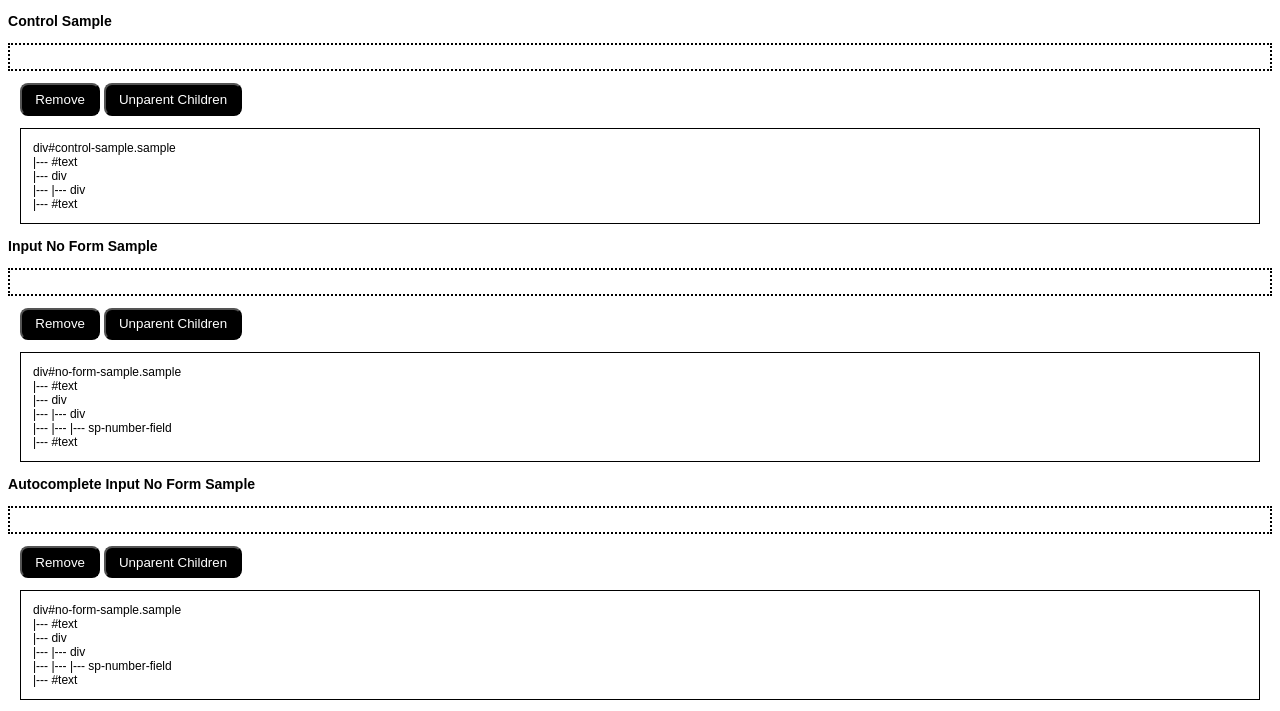
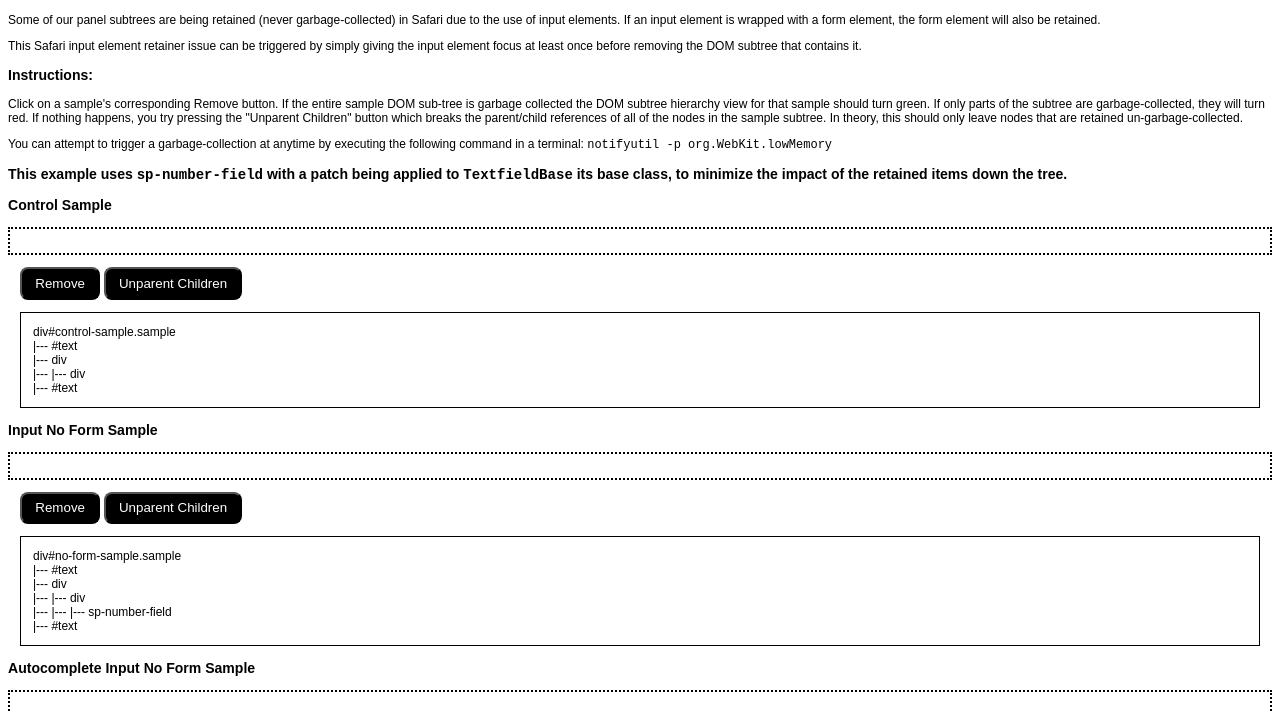
Before and after one commit to loredanaspataru/swc-input-patch-test, a website with bundled scripts: page number-field/index.html in a window 1280 px wide. Shown: the part 47-758 px from the top of the page. Built offline with nearby package versions, Linux system fonts and the light colour scheme.

Commit message:
add-docs

```diff
--- a/number-field/index.html
+++ b/number-field/index.html
@@ -63,6 +63,16 @@
   <body cz-shortcut-listen="true" data-new-gr-c-s-check-loaded="14.1159.0" data-gr-ext-installed="">
 
   <h1>Number field example (Patched)</h1>
+  <p>Some of our panel subtrees are being retained (never garbage-collected) in Safari due to the use of input elements. If an input element is wrapped with a form element, the form element will also be retained.</p>
+  <p>This Safari input element retainer issue can be triggered by simply giving the input element focus at least once before removing the DOM subtree that contains it.</p>
+  <h3>Instructions:</h3>
+  <p>Click on a sample's corresponding Remove button. If the entire sample DOM sub-tree is garbage collected the DOM subtree hierarchy view for that sample should turn green. If only parts of the subtree are garbage-collected, they will turn red.
+    If nothing happens, you try pressing the "Unparent Children" button which breaks the parent/child references of all of the nodes in the sample subtree. In theory, this should only leave nodes that are retained un-garbage-collected.</p>
+  <p>  You can attempt to trigger a garbage-collection at anytime by executing the following command in a terminal:
+    <code>notifyutil -p org.WebKit.lowMemory</code></p>
+
+<h3>This example uses <code>sp-number-field</code> with a patch being applied to <code>TextfieldBase</code> its base class, to minimize the impact of the retained items down the tree.</h3>
+
       <sp-theme color="light" scale="medium">
       <h3>Control Sample</h3>
       <div id="control-sample" class="sample">
```
Also changed, not shown: search/index.html (+10 -0 lines), textfield/index.html (+9 -0 lines).
